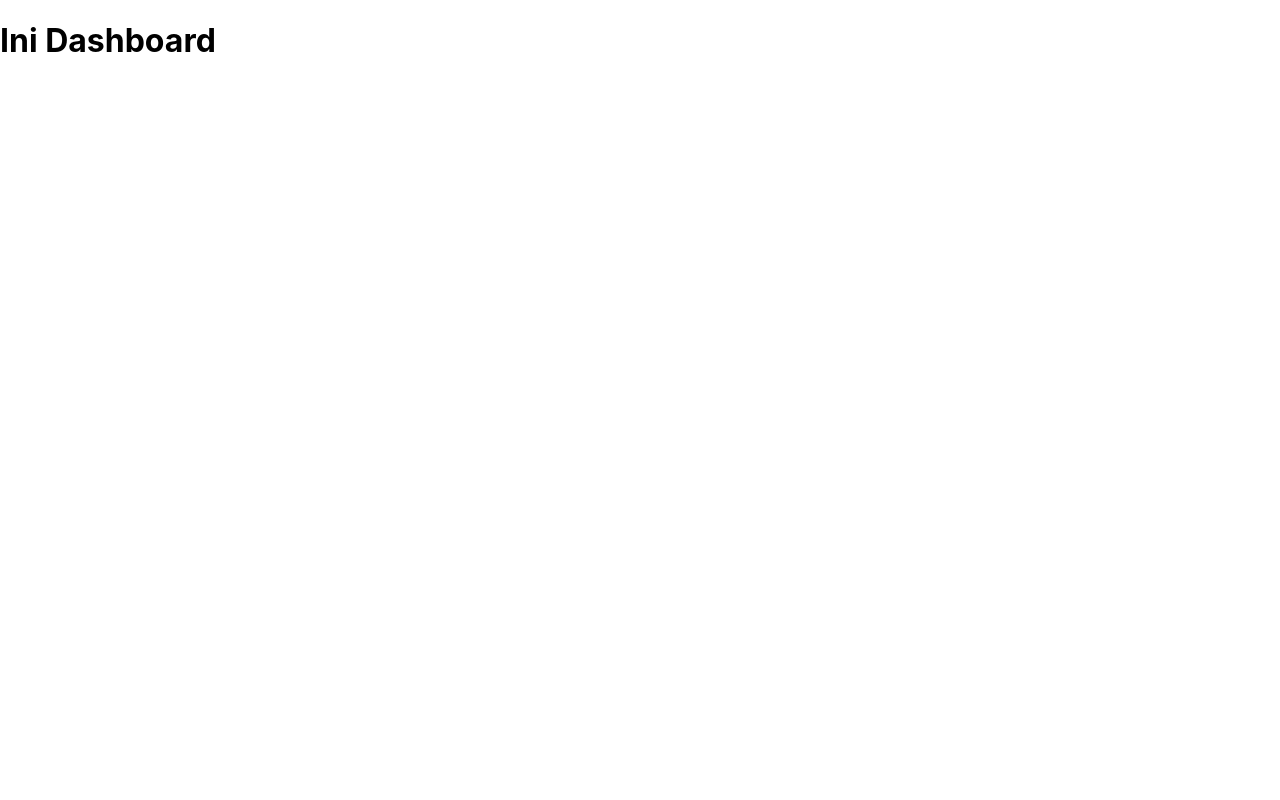
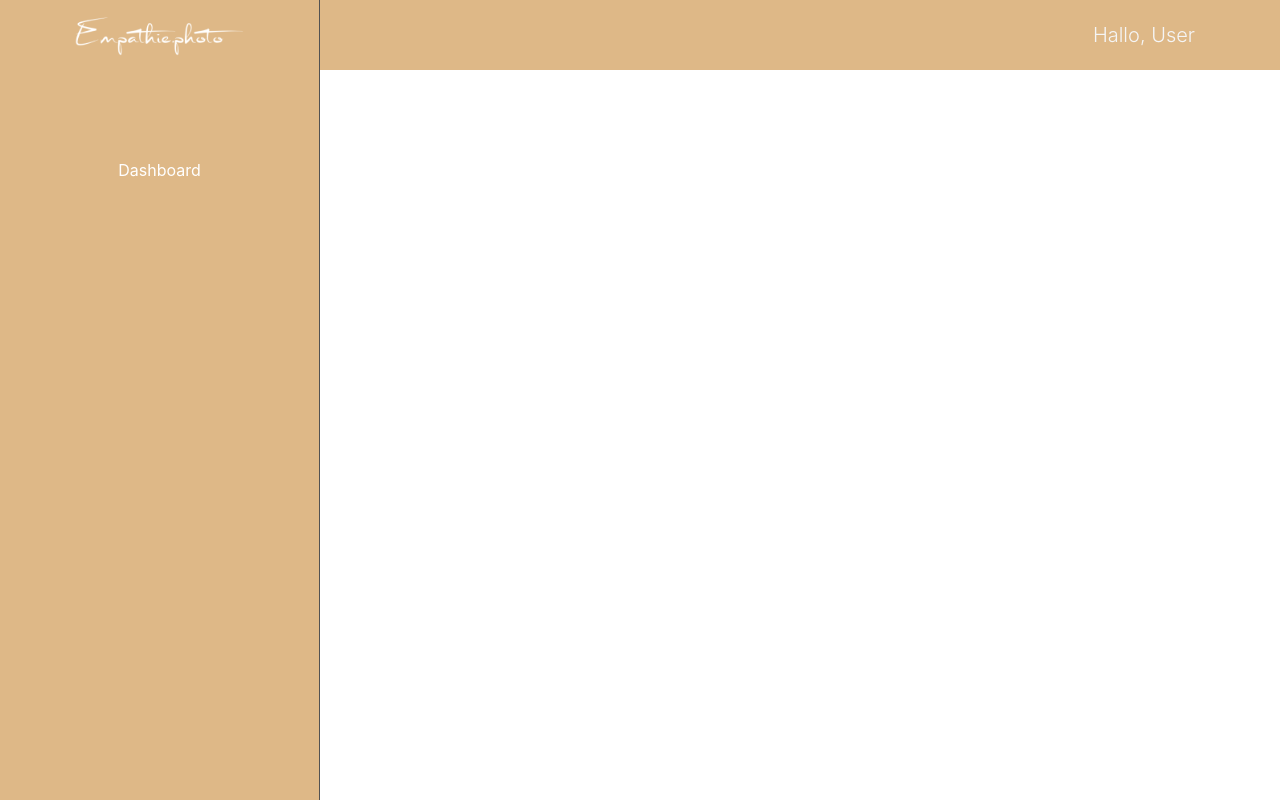
Before and after one commit to atmajayadw/admin-empathie, a React (Create React App) app: page /dashboard in a window 1280 px wide. Built offline with nearby package versions, Linux system fonts and the light colour scheme.

Commit message:
Create Navbar

```diff
--- /dev/null
+++ b/src/components/Navbar.js
@@ -0,0 +1,58 @@
+import React from "react";
+import Logo from "../assets/icons/logo.png";
+
+const Navbar = () => {
+  const showNavbar = () => {
+    const span = document.querySelectorAll(".hamburger span");
+    const sidebar = document.querySelector(".sidebar");
+
+    sidebar.classList.toggle("active");
+    span[0].classList.toggle("show1");
+    span[1].classList.toggle("show2");
+    span[2].classList.toggle("show3");
+  };
+
+  return (
+    <>
+      <section id="topbar">
+        <div className="container topbar">
+          <div className="logo">
+            <div className="hamburger" onClick={() => showNavbar()}>
+              <span className="line1"></span>
+              <span className="line2"></span>
+              <span className="line3"></span>
+            </div>
+
+            <img src={Logo} className="img-fluid img-logo" alt="" />
+          </div>
+
+          <div className="user">
+            <h5>
+              Hallo, <span>User</span>
+            </h5>
+          </div>
+        </div>
+      </section>
+
+      <section id="sidebar">
+        <div className="sidebar">
+          <div className="logo">
+            <img src={Logo} className="img-fluid img-logo" alt="" />
+          </div>
+
+          <div className="menu">
+            <ul>
+              <li>
+                <a href="!#" className="active">
+                  Dashboard
+                </a>
+              </li>
+            </ul>
+          </div>
+        </div>
+      </section>
+    </>
+  );
+};
+
+export default Navbar;
--- a/src/css/main.css
+++ b/src/css/main.css
@@ -1,3 +1,137 @@
+#topbar {
+  padding: 10px 0;
+  width: 100%;
+  background-color: burlywood;
+  z-index: 1;
+}
+#topbar .topbar {
+  display: flex;
+  justify-content: space-between;
+}
+#topbar .topbar .logo {
+  width: 180px;
+  visibility: hidden;
+}
+#topbar .topbar .logo .hamburger {
+  display: none;
+  flex-direction: column;
+  justify-content: space-between;
+  height: 20px;
+  cursor: pointer;
+  margin-top: 15px;
+  margin-right: 10px;
+  z-index: 3;
+}
+#topbar .topbar .logo .hamburger span {
+  display: block;
+  width: 25px;
+  height: 4px;
+  background-color: #ffffff;
+  border-radius: 10px;
+  transition: 0.7s;
+}
+#topbar .topbar .logo .hamburger .line1 {
+  -webkit-transform-origin: 0 0;
+  transform-origin: 0 0;
+}
+#topbar .topbar .logo .hamburger .line3 {
+  -webkit-transform-origin: 0 100%;
+  transform-origin: 0 100%;
+}
+#topbar .topbar .logo .hamburger span.show1 {
+  -webkit-transition: all 0.7s;
+  transition: all 0.7s;
+  -webkit-transform: rotate(45deg);
+  transform: rotate(45deg);
+  background-color: #ffffff;
+}
+#topbar .topbar .logo .hamburger span.show3 {
+  -webkit-transition: all 0.7s;
+  transition: all 0.7s;
+  -webkit-transform: rotate(-45deg) translate(0, 0);
+  transform: rotate(-45deg) translate(0, 0);
+  background-color: #ffffff;
+}
+#topbar .topbar .logo .hamburger span.show2 {
+  opacity: 0;
+  transition: all 0.7s;
+}
+#topbar .topbar .user h5 {
+  margin: auto;
+  text-align: right;
+  color: whitesmoke;
+  line-height: 50px;
+  font-weight: 300;
+}
+#topbar .topbar .user h5 span {
+  color: whitesmoke;
+}
+@media (max-width: 992px) {
+  #topbar .topbar .logo {
+    margin-left: 20px;
+    display: flex;
+    justify-content: space-around;
+    visibility: visible;
+  }
+  #topbar .topbar .logo .hamburger {
+    display: flex;
+  }
+  #topbar .topbar .user h5 {
+    display: none;
+  }
+}
 
+#sidebar .sidebar {
+  visibility: hidden;
+  width: 0px;
+  height: 100vh;
+  background-color: burlywood;
+  position: absolute;
+  top: 0;
+  z-index: 2;
+  transition: 0.5s;
+  opacity: 0;
+  border-right: 1px solid #525252;
+}
+#sidebar .sidebar.active {
+  visibility: visible;
+  width: 100%;
+  opacity: 1;
+}
+#sidebar .sidebar .logo {
+  height: 70px;
+  display: flex;
+}
+#sidebar .sidebar .logo img {
+  height: 50px;
+  margin: auto;
+}
+#sidebar .sidebar .menu {
+  display: flex;
+}
+#sidebar .sidebar .menu ul {
+  margin: auto;
+  list-style: none;
+  padding: 0;
+  margin-top: 50px;
+  display: flex;
+  flex-direction: column;
+  justify-content: space-around;
+  height: 100px;
+}
+#sidebar .sidebar .menu ul li a {
+  text-decoration: none;
+  color: white;
+}
+#sidebar .sidebar .menu ul li a.active {
+  color: white;
+}
+@media (min-width: 992px) {
+  #sidebar .sidebar {
+    visibility: visible;
+    width: 320px;
+    opacity: 1;
+  }
+}
 
 /*# sourceMappingURL=main.css.map */
--- a/src/index.css
+++ b/src/index.css
@@ -1,13 +1,13 @@
 body {
   margin: 0;
-  font-family: -apple-system, BlinkMacSystemFont, 'Segoe UI', 'Roboto', 'Oxygen',
-    'Ubuntu', 'Cantarell', 'Fira Sans', 'Droid Sans', 'Helvetica Neue',
+  font-family: -apple-system, BlinkMacSystemFont, "Segoe UI", "Roboto", "Oxygen",
+    "Ubuntu", "Cantarell", "Fira Sans", "Droid Sans", "Helvetica Neue",
     sans-serif;
   -webkit-font-smoothing: antialiased;
   -moz-osx-font-smoothing: grayscale;
 }
 
 code {
-  font-family: source-code-pro, Menlo, Monaco, Consolas, 'Courier New',
+  font-family: source-code-pro, Menlo, Monaco, Consolas, "Courier New",
     monospace;
 }
--- a/src/pages/Dashboard.js
+++ b/src/pages/Dashboard.js
@@ -1,11 +1,12 @@
 import React, { Component } from "react";
-
+import Navbar from "../components/Navbar";
 export default class Dashboard extends Component {
   render() {
     return (
-      <div>
+      <>
+        <Navbar />
         <h1>Ini Dashboard</h1>
-      </div>
+      </>
     );
   }
 }
--- /dev/null
+++ b/src/sass/_dashboard.scss
@@ -0,0 +1,163 @@
+#topbar {
+  padding: 10px 0;
+  width: 100%;
+  background-color: burlywood;
+  z-index: 1;
+
+  .topbar {
+    display: flex;
+    justify-content: space-between;
+    .logo {
+      width: 180px;
+      visibility: hidden;
+
+      .hamburger {
+        display: none;
+        flex-direction: column;
+        justify-content: space-between;
+        height: 20px;
+        cursor: pointer;
+        margin-top: 15px;
+        margin-right: 10px;
+        z-index: 3;
+
+        span {
+          display: block;
+          width: 25px;
+          height: 4px;
+          background-color: #ffffff;
+          border-radius: 10px;
+          transition: 0.7s;
+        }
+
+        .line1 {
+          -webkit-transform-origin: 0 0;
+          transform-origin: 0 0;
+        }
+
+        .line3 {
+          -webkit-transform-origin: 0 100%;
+          transform-origin: 0 100%;
+        }
+
+        span.show1 {
+          -webkit-transition: all 0.7s;
+          transition: all 0.7s;
+          -webkit-transform: rotate(45deg);
+          transform: rotate(45deg);
+          background-color: #ffffff;
+        }
+
+        span.show3 {
+          -webkit-transition: all 0.7s;
+          transition: all 0.7s;
+          -webkit-transform: rotate(-45deg) translate(0, 0);
+          transform: rotate(-45deg) translate(0, 0);
+          background-color: #ffffff;
+        }
+
+        span.show2 {
+          opacity: 0;
+          transition: all 0.7s;
+        }
+      }
+    }
+
+    .user {
+      h5 {
+        margin: auto;
+        text-align: right;
+        color: whitesmoke;
+        line-height: 50px;
+        font-weight: 300;
+
+        span {
+          color: whitesmoke;
+        }
+      }
+    }
+  }
+
+  @media (max-width: 992px) {
+    .topbar {
+      .logo {
+        margin-left: 20px;
+        display: flex;
+        justify-content: space-around;
+        visibility: visible;
+
+        .hamburger {
+          display: flex;
+        }
+      }
+
+      .user {
+        h5 {
+          display: none;
+        }
+      }
+    }
+  }
+}
+
+#sidebar {
+  .sidebar {
+    visibility: hidden;
+    width: 0px;
+    height: 100vh;
+    background-color: burlywood;
+    position: absolute;
+    top: 0;
+    z-index: 2;
+    transition: 0.5s;
+    opacity: 0;
+    border-right: 1px solid rgb(82, 82, 82);
+    &.active {
+      visibility: visible;
+      width: 100%;
+      opacity: 1;
+    }
+
+    .logo {
+      height: 70px;
+      display: flex;
+
+      img {
+        height: 50px;
+        margin: auto;
+      }
+    }
+
+    .menu {
+      display: flex;
+      ul {
+        margin: auto;
+        list-style: none;
+        padding: 0;
+        margin-top: 50px;
+        display: flex;
+        flex-direction: column;
+        justify-content: space-around;
+        height: 100px;
+        li {
+          a {
+            text-decoration: none;
+            color: white;
+
+            &.active {
+              color: white;
+            }
+          }
+        }
+      }
+    }
+  }
+
+  @media (min-width: 992px) {
+    .sidebar {
+      visibility: visible;
+      width: 320px;
+      opacity: 1;
+    }
+  }
+}
--- a/src/sass/main.scss
+++ b/src/sass/main.scss
@@ -0,0 +1 @@
+@use 'dashboard';
```
Also changed, not shown: src/index.js (+8 -6 lines), src/assets/icons/logo.png (added), 1 other file (tests, documents, lock files or other folders).
